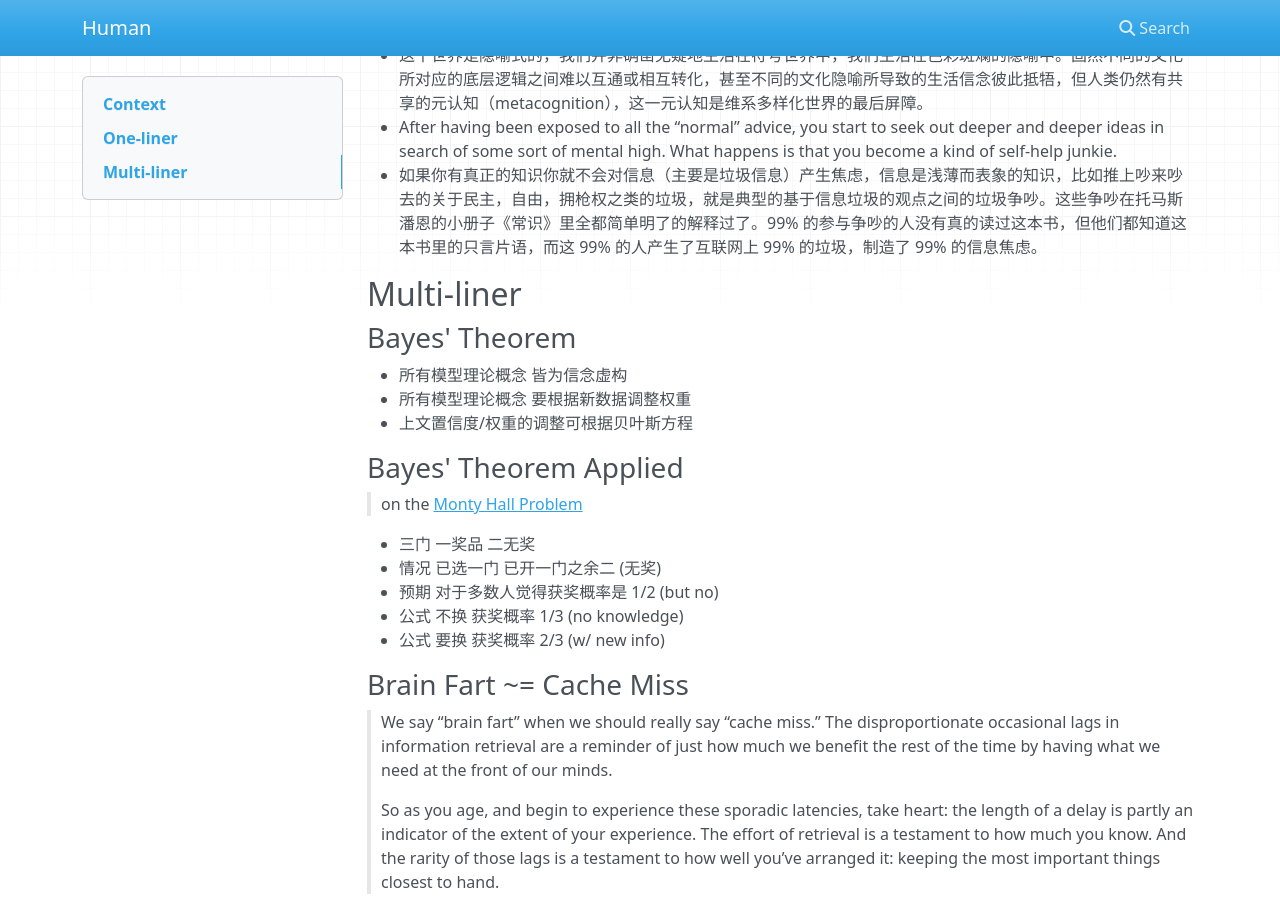
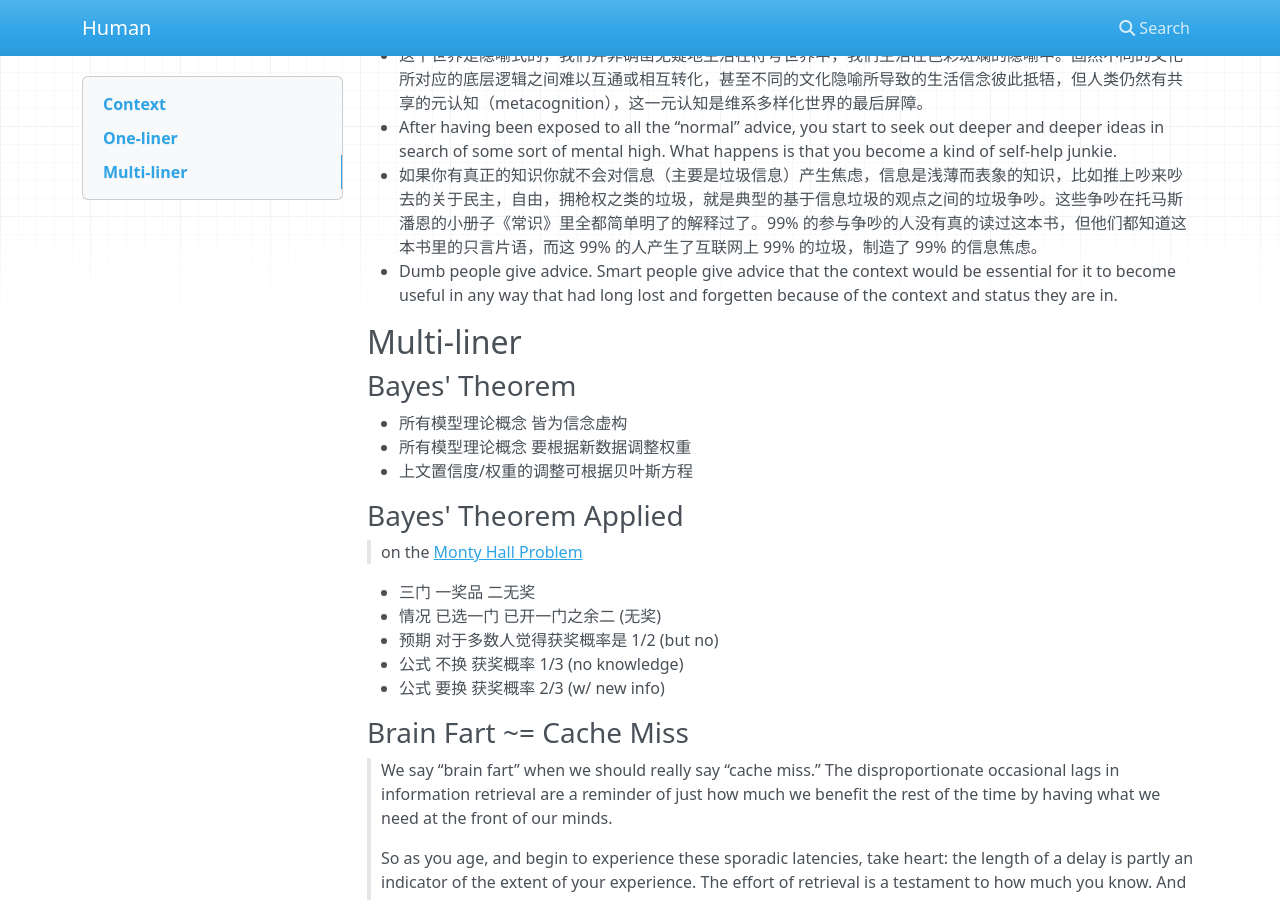
Before and after one commit to codingEzio/codingEzio.github.io, an MkDocs documentation site: the page built from docs/facts-n-quotes/facts-n-quotes-about-mind.md, in a window 1280 px wide and 900 px high, scrolled down 399 px. Built offline with MkDocs 1.6.1, drawn with Linux system fonts in a browser that asks for light colours; nearby versions of some CDN libraries.

Commit message:
feat: Tiny bits of immature thoughts on Mind

```diff
--- a/docs/facts-n-quotes/facts-n-quotes-about-mind.md
+++ b/docs/facts-n-quotes/facts-n-quotes-about-mind.md
@@ -16,6 +16,7 @@
 - 这个世界是隐喻式的，我们并非确凿无疑地生活在符号世界中，我们生活在色彩斑斓的隐喻中。固然不同的文化所对应的底层逻辑之间难以互通或相互转化，甚至不同的文化隐喻所导致的生活信念彼此抵牾，但人类仍然有共享的元认知（metacognition），这一元认知是维系多样化世界的最后屏障。
 - After having been exposed to all the “normal” advice, you start to seek out deeper and deeper ideas in search of some sort of mental high. What happens is that you become a kind of self-help junkie.
 - 如果你有真正的知识你就不会对信息（主要是垃圾信息）产生焦虑，信息是浅薄而表象的知识，比如推上吵来吵去的关于民主，自由，拥枪权之类的垃圾，就是典型的基于信息垃圾的观点之间的垃圾争吵。这些争吵在托马斯潘恩的小册子《常识》里全都简单明了的解释过了。99% 的参与争吵的人没有真的读过这本书，但他们都知道这本书里的只言片语，而这 99% 的人产生了互联网上 99% 的垃圾，制造了 99% 的信息焦虑。
+- Dumb people give advice. Smart people give advice that the context would be essential for it to become useful in any way that had long lost and forgetten because of the context and status they are in.
 
 ## Multi-liner
 
```
